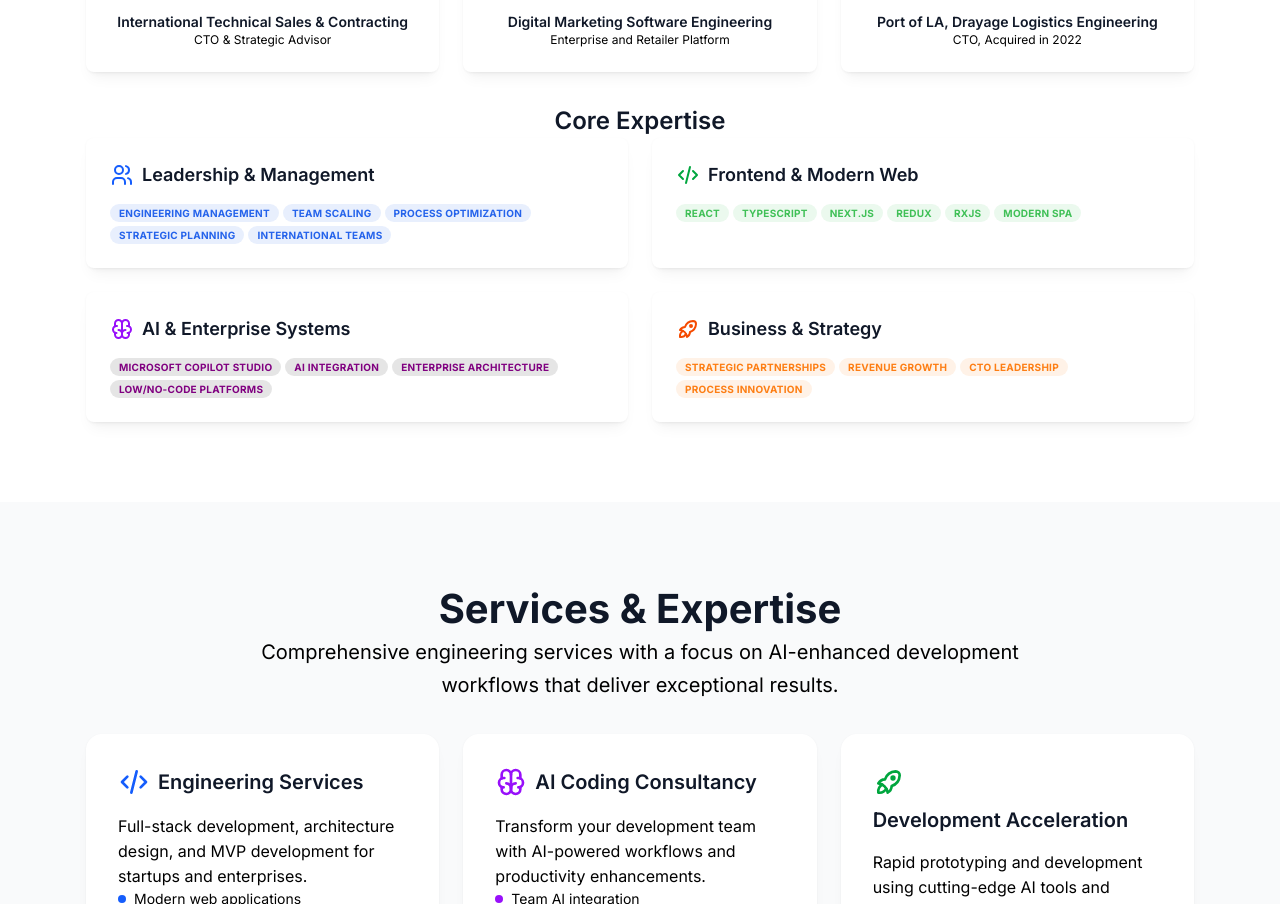
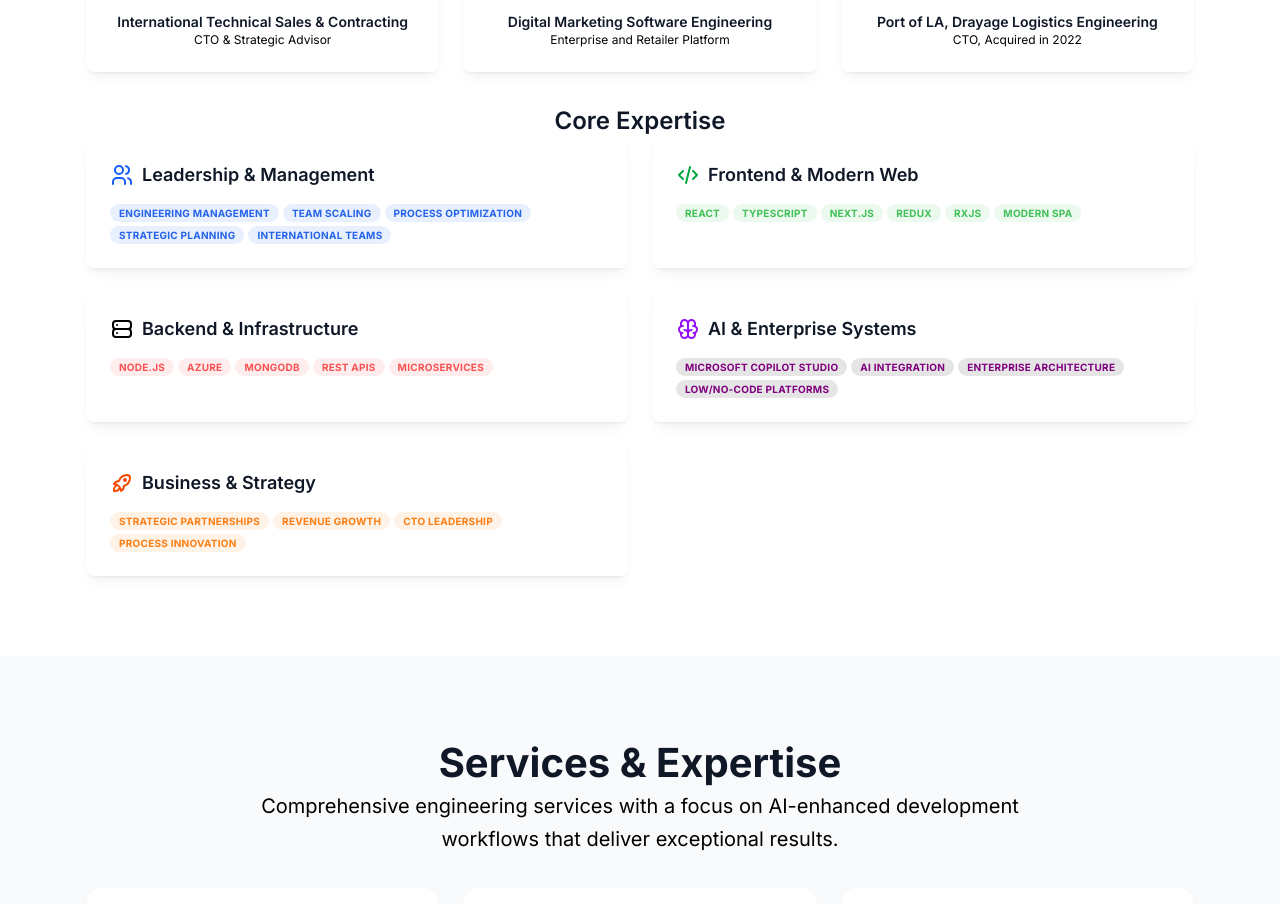
Before and after one commit to cjennison/chrisjennison-personalsite, a Next.js app: page / in a window 1280 px wide. Shown: the part 2256-3160 px from the top of the page. Built offline with nearby package versions, Linux system fonts and the light colour scheme.

Commit message:
clean up skill;s

```diff
--- a/src/components/sections/AboutSection.tsx
+++ b/src/components/sections/AboutSection.tsx
@@ -1,65 +1,14 @@
 "use client";
 
 import {
-  Badge,
-  Card,
   Container,
-  Group,
   Stack,
   Text,
   Title,
 } from "@mantine/core";
-import {
-  IconBrain,
-  IconCode,
-  IconRocket,
-  IconUsers,
-} from "@tabler/icons-react";
 import { CareerTimeline } from "./CareerTimeline";
 import { ExperienceLogos } from "./ExperienceLogos";
-
-const skillCategories = [
-  {
-    title: "Leadership & Management",
-    icon: IconUsers,
-    skills: [
-      "Engineering Management",
-      "Team Scaling",
-      "Process Optimization",
-      "Strategic Planning",
-      "International Teams",
-    ],
-    color: "blue",
-  },
-  {
-    title: "Frontend & Modern Web",
-    icon: IconCode,
-    skills: ["React", "TypeScript", "Next.js", "Redux", "RxJS", "Modern SPA"],
-    color: "green",
-  },
-  {
-    title: "AI & Enterprise Systems",
-    icon: IconBrain,
-    skills: [
-      "Microsoft Copilot Studio",
-      "AI Integration",
-      "Enterprise Architecture",
-      "Low/No-Code Platforms",
-    ],
-    color: "purple",
-  },
-  {
-    title: "Business & Strategy",
-    icon: IconRocket,
-    skills: [
-      "Strategic Partnerships",
-      "Revenue Growth",
-      "CTO Leadership",
-      "Process Innovation",
-    ],
-    color: "orange",
-  },
-];
+import { TechStackVisualization } from "./TechStackVisualization";
 
 export function AboutSection() {
   return (
@@ -94,55 +43,8 @@ export function AboutSection() {
           {/* Company Logos with Role Information */}
           <ExperienceLogos />
 
-          {/* Skills Showcase */}
-          <div>
-            <Title
-              order={3}
-              size="1.5rem"
-              fw={600}
-              className="mb-6 text-center text-gray-900 dark:text-white"
-            >
-              Core Expertise
-            </Title>
-            <div className="grid grid-cols-1 md:grid-cols-2 gap-6">
-              {skillCategories.map((category) => (
-                <Card
-                  key={category.title}
-                  shadow="sm"
-                  padding="lg"
-                  radius="md"
-                  className="h-full hover:shadow-lg transition-shadow duration-200"
-                >
-                  <Group gap="sm" className="mb-4">
-                    <category.icon
-                      size={24}
-                      className={`text-${category.color}-600`}
-                    />
-                    <Title
-                      order={4}
-                      size="1.125rem"
-                      fw={600}
-                      className="text-gray-900 dark:text-white"
-                    >
-                      {category.title}
-                    </Title>
-                  </Group>
-                  <Group gap="xs">
-                    {category.skills.map((skill) => (
-                      <Badge
-                        key={skill}
-                        variant="light"
-                        color={category.color}
-                        size="sm"
-                      >
-                        {skill}
-                      </Badge>
-                    ))}
-                  </Group>
-                </Card>
-              ))}
-            </div>
-          </div>
+          {/* Interactive Tech Stack Visualization */}
+          <TechStackVisualization />
 
         </Stack>
       </Container>
--- /dev/null
+++ b/src/components/sections/TechStackVisualization.tsx
@@ -0,0 +1,147 @@
+"use client";
+
+import { Badge, Card, Group, Text, Title } from "@mantine/core";
+import {
+  IconBrain,
+  IconCode,
+  IconRocket,
+  IconServer,
+  IconUsers,
+} from "@tabler/icons-react";
+
+interface SkillCategory {
+  id: string;
+  title: string;
+  icon: any;
+  color: string;
+  skills: string[];
+}
+
+interface TechStackVisualizationProps {
+  title?: string;
+  categories?: SkillCategory[];
+}
+
+const defaultCategories: SkillCategory[] = [
+  {
+    id: "leadership",
+    title: "Leadership & Management",
+    icon: IconUsers,
+    color: "blue",
+    skills: [
+      "Engineering Management",
+      "Team Scaling",
+      "Process Optimization",
+      "Strategic Planning",
+      "International Teams",
+    ]
+  },
+  {
+    id: "frontend",
+    title: "Frontend & Modern Web",
+    icon: IconCode,
+    color: "green",
+    skills: [
+      "React",
+      "TypeScript",
+      "Next.js",
+      "Redux",
+      "RxJS",
+      "Modern SPA",
+    ]
+  },
+  {
+    id: "backend",
+    title: "Backend & Infrastructure",
+    icon: IconServer,
+    color: "red",
+    skills: [
+      "Node.js",
+      "Azure",
+      "MongoDB",
+      "REST APIs",
+      "Microservices",
+    ]
+  },
+  {
+    id: "ai",
+    title: "AI & Enterprise Systems",
+    icon: IconBrain,
+    color: "purple",
+    skills: [
+      "Microsoft Copilot Studio",
+      "AI Integration",
+      "Enterprise Architecture",
+      "Low/No-Code Platforms",
+    ]
+  },
+  {
+    id: "business",
+    title: "Business & Strategy",
+    icon: IconRocket,
+    color: "orange",
+    skills: [
+      "Strategic Partnerships",
+      "Revenue Growth",
+      "CTO Leadership",
+      "Process Innovation",
+    ]
+  }
+];
+
+export function TechStackVisualization({
+  title = "Core Expertise",
+  categories = defaultCategories
+}: TechStackVisualizationProps) {
+  return (
+    <div>
+      <Title
+        order={3}
+        size="1.5rem"
+        fw={600}
+        className="mb-6 text-center text-gray-900 dark:text-white"
+      >
+        {title}
+      </Title>
+
+      <div className="grid grid-cols-1 md:grid-cols-2 gap-6">
+        {categories.map((category) => (
+          <Card
+            key={category.id}
+            shadow="sm"
+            padding="lg"
+            radius="md"
+            className="h-full hover:shadow-lg transition-shadow duration-200"
+          >
+            <Group gap="sm" className="mb-4">
+              <category.icon
+                size={24}
+                className={`text-${category.color}-600`}
+              />
+              <Title
+                order={4}
+                size="1.125rem"
+                fw={600}
+                className="text-gray-900 dark:text-white"
+              >
+                {category.title}
+              </Title>
+            </Group>
+            <Group gap="xs">
+              {category.skills.map((skill) => (
+                <Badge
+                  key={skill}
+                  variant="light"
+                  color={category.color}
+                  size="sm"
+                >
+                  {skill}
+                </Badge>
+              ))}
+            </Group>
+          </Card>
+        ))}
+      </div>
+    </div>
+  );
+}
--- a/src/components/sections/index.ts
+++ b/src/components/sections/index.ts
@@ -3,3 +3,4 @@ export { CareerTimeline } from "./CareerTimeline";
 export { ExperienceLogos } from "./ExperienceLogos";
 export { HeroSection } from "./HeroSection";
 export { ServicesSection } from "./ServicesSection";
+export { TechStackVisualization } from "./TechStackVisualization";
```
